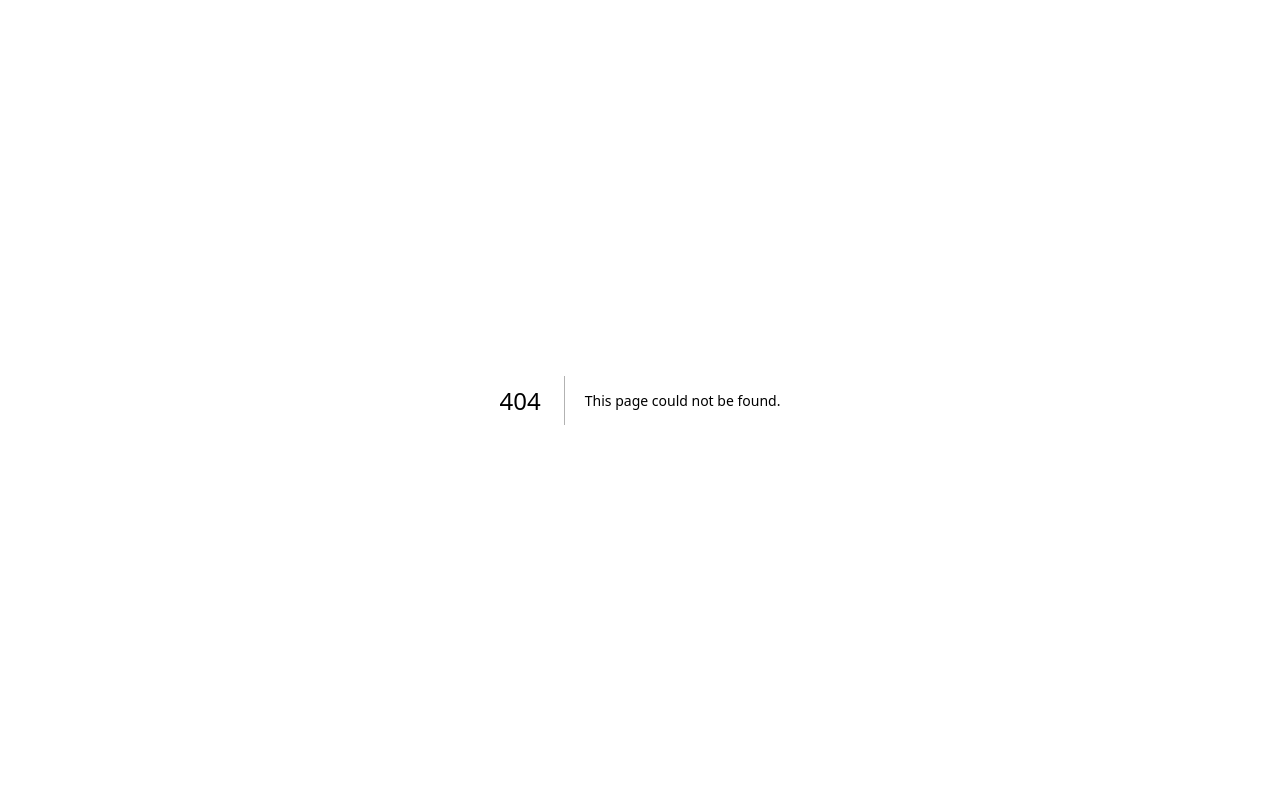
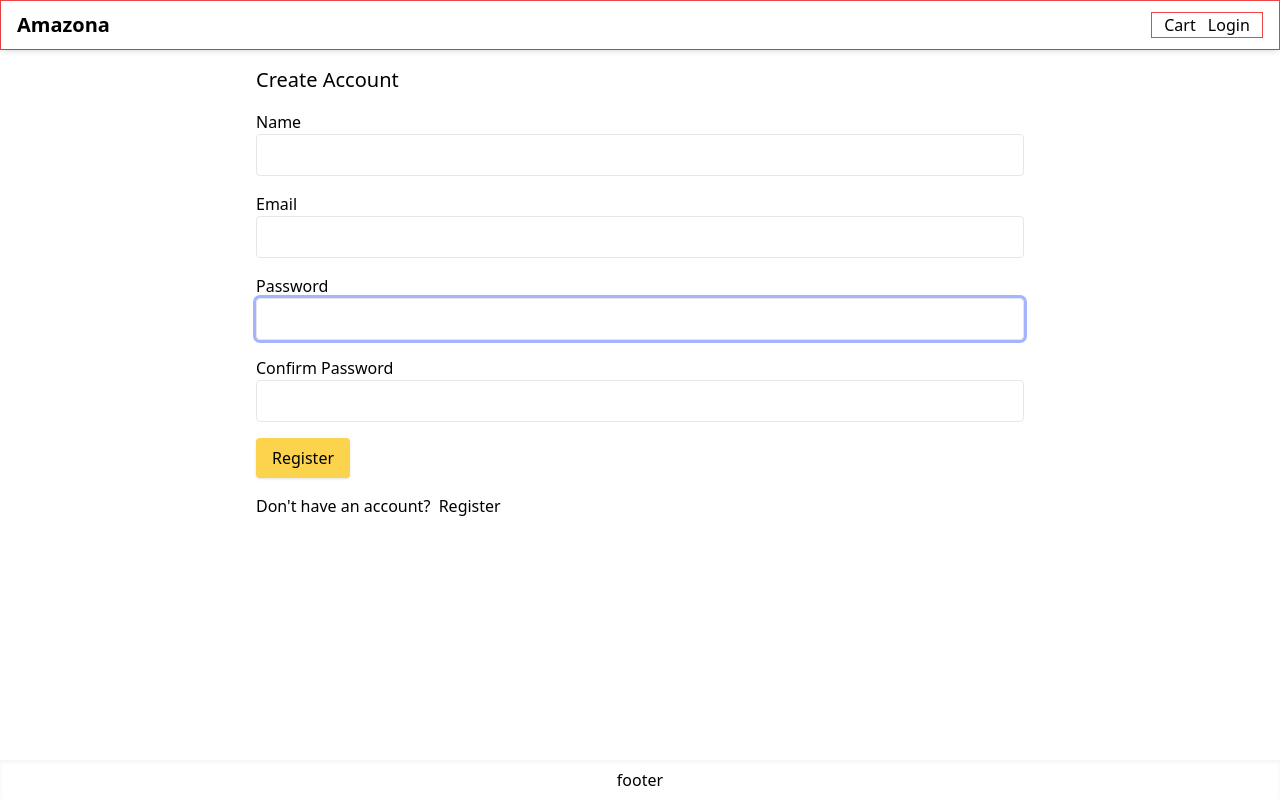
Before and after one commit to aufung1999/12_e_commerce, a Next.js app: page /register in a window 1280 px wide. Before the commit this address had no page. Built offline with nearby package versions, Linux system fonts and the light colour scheme; no server answers.

Commit message:
register account

```diff
--- /dev/null
+++ b/pages/api/auth/signup.js
@@ -0,0 +1,50 @@
+import bcryptjs from 'bcryptjs';
+import User from '@/models/User';
+import db from '@/utils/db';
+
+async function handler(req, res) {
+  if (req.method !== 'POST') {
+    return;
+  }
+  const { name, email, password } = req.body;
+  if (
+    !name ||
+    !email ||
+    !email.includes('@') ||
+    !password ||
+    password.trim().length < 5
+  ) {
+    res.status(422).json({
+      message: 'Validation error',
+    });
+    return;
+  }
+
+  await db.connect();
+
+  const existingUser = await User.findOne({ email: email });
+  if (existingUser) {
+    res.status(422).json({ message: 'User exists already!' });
+    await db.disconnect();
+    return;
+  }
+
+  const newUser = new User({
+    name,
+    email,
+    password: bcryptjs.hashSync(password),
+    isAdmin: false,
+  });
+
+  const user = await newUser.save();
+  await db.disconnect();
+  res.status(201).send({
+    message: 'Created user!',
+    _id: user._id,
+    name: user.name,
+    email: user.email,
+    isAdmin: user.isAdmin,
+  });
+}
+
+export default handler;
--- a/pages/login.js
+++ b/pages/login.js
@@ -87,7 +87,7 @@
         </div>
         <div className="mb-4">
           Don&apos;t have an account? &nbsp;
-          <Link href="register" className="register">Register</Link>
+          <Link href={`/register?redirect=${redirect || '/'}`}>Register</Link>
         </div>
       </form>
     </Layout>
--- /dev/null
+++ b/pages/register.js
@@ -0,0 +1,142 @@
+import Link from 'next/link';
+import React, { useEffect } from 'react';
+import { signIn, useSession } from 'next-auth/react';
+import { useForm } from 'react-hook-form';
+import Layout from '@/components/Layout';
+import { getError } from '../utils/error';
+import { toast } from 'react-toastify';
+import { useRouter } from 'next/router';
+import axios from 'axios';
+
+export default function LoginScreen() {
+  const { data: session } = useSession();
+
+  const router = useRouter();
+  const { redirect } = router.query;
+
+  useEffect(() => {
+    if (session?.user) {
+      router.push(redirect || '/');
+    }
+  }, [router, session, redirect]);
+
+  const {
+    handleSubmit,
+    register,
+    getValues,
+    formState: { errors },
+  } = useForm();
+  const submitHandler = async ({ name, email, password }) => {
+    try {
+      await axios.post('/api/auth/signup', {
+        name,
+        email,
+        password,
+      });
+
+      const result = await signIn('credentials', {
+        redirect: false,
+        email,
+        password,
+      });
+      if (result.error) {
+        toast.error(result.error);
+      }
+    } catch (err) {
+      toast.error(getError(err));
+    }
+  };
+  return (
+    <Layout title="Create Account">
+      <form
+        className="mx-auto max-w-screen-md"
+        onSubmit={handleSubmit(submitHandler)}
+      >
+        <h1 className="mb-4 text-xl">Create Account</h1>
+        <div className="mb-4">
+          <label htmlFor="name">Name</label>
+          <input
+            type="text"
+            className="w-full"
+            id="name"
+            autoFocus
+            {...register('name', {
+              required: 'Please enter name',
+            })}
+          />
+          {errors.name && (
+            <div className="text-red-500">{errors.name.message}</div>
+          )}
+        </div>
+
+        <div className="mb-4">
+          <label htmlFor="email">Email</label>
+          <input
+            type="email"
+            {...register('email', {
+              required: 'Please enter email',
+              pattern: {
+                value: /^[a-zA-Z0-9_.+-]+@[a-zA-Z0-9-]+.[a-zA-Z0-9-.]+$/i,
+                message: 'Please enter valid email',
+              },
+            })}
+            className="w-full"
+            id="email"
+          ></input>
+          {errors.email && (
+            <div className="text-red-500">{errors.email.message}</div>
+          )}
+        </div>
+        <div className="mb-4">
+          <label htmlFor="password">Password</label>
+          <input
+            type="password"
+            {...register('password', {
+              required: 'Please enter password',
+              minLength: { value: 6, message: 'password is more than 5 chars' },
+            })}
+            className="w-full"
+            id="password"
+            autoFocus
+          ></input>
+          {errors.password && (
+            <div className="text-red-500 ">{errors.password.message}</div>
+          )}
+        </div>
+        <div className="mb-4">
+          <label htmlFor="confirmPassword">Confirm Password</label>
+          <input
+            className="w-full"
+            type="password"
+            id="confirmPassword"
+            {...register('confirmPassword', {
+              required: 'Please enter confirm password',
+              validate: (value) => value === getValues('password'),
+              minLength: {
+                value: 6,
+                message: 'confirm password is more than 5 chars',
+              },
+            })}
+          />
+          {errors.confirmPassword && (
+            <div className="text-red-500 ">
+              {errors.confirmPassword.message}
+            </div>
+          )}
+          {errors.confirmPassword &&
+            errors.confirmPassword.type === 'validate' && (
+              <div className="text-red-500 ">Password do not match</div>
+            )}
+        </div>
+
+        <div className="mb-4 ">
+          <button className="primary-button">Register</button>
+        </div>
+        <div className="mb-4 ">
+          Don&apos;t have an account? &nbsp;
+          <Link href={`/register?redirect=${redirect || '/'}`}>Register</Link>
+        </div>
+      </form>
+    </Layout>
+  );
+}
```
